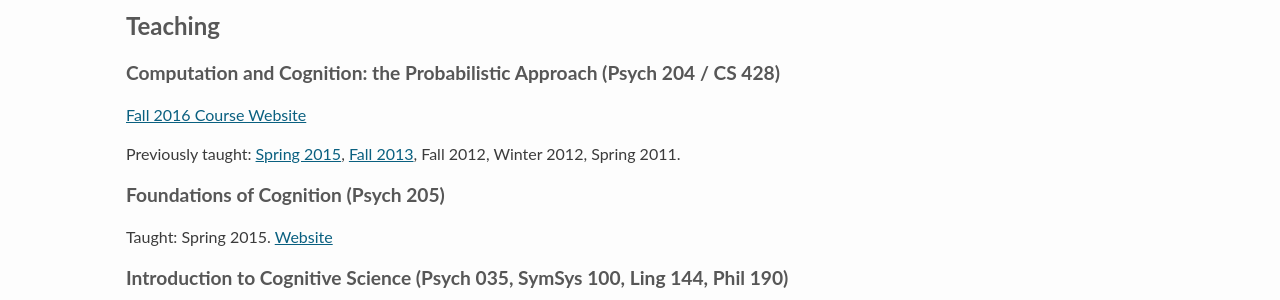
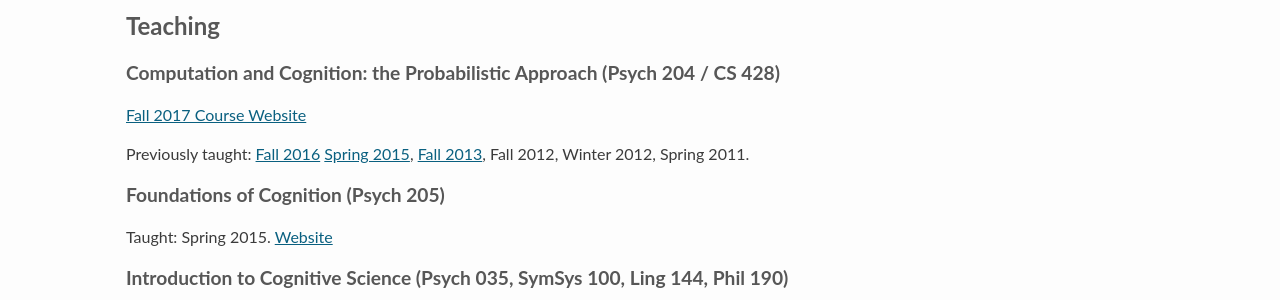
Before and after one commit to stanford-cocolab/cocolab.stanford.edu, a Jekyll site: the page built from ndg.md, in a window 1280 px wide. Shown: the part 1203-1503 px from the top of the page. Built offline with Jekyll 4.4.1, drawn with Linux system fonts in a browser that asks for light colours; Markdown is read by kramdown in place of the engine named in the settings; a script that is not in the unit is left out; our own code applies the rules of GitHub Pages for plain Markdown files.

Commit message:
Update link to syllabus

```diff
--- a/ndg.md
+++ b/ndg.md
@@ -32,9 +32,9 @@ Office: 356 Jordan Hall, Stanford.
 
 ### Computation and Cognition: the Probabilistic Approach (Psych 204 / CS 428)
 
-[Fall 2016 Course Website](psych204-fall2016.html)
+[Fall 2017 Course Website](psych204-fall2017.html)
 
-Previously taught: [Spring 2015](psych204-spr2015.html), [Fall 2013](http://www.stanford.edu/~ngoodman/psych204/), Fall 2012, Winter 2012, Spring 2011.
+Previously taught: [Fall 2016](psych204-fall2016.html) [Spring 2015](psych204-spr2015.html), [Fall 2013](http://www.stanford.edu/~ngoodman/psych204/), Fall 2012, Winter 2012, Spring 2011.
 
 ### Foundations of Cognition (Psych 205)
 
```
